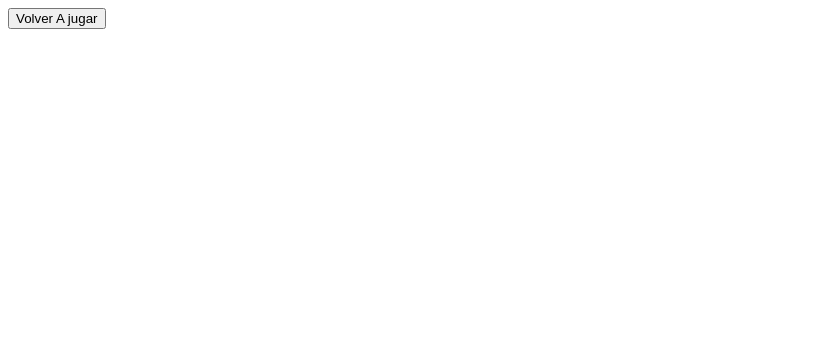
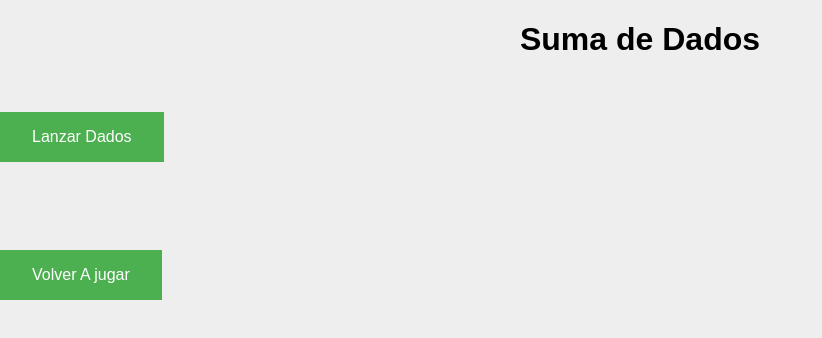
Before and after one commit to SandroMassi/JuegoNumerosPrimos, a plain HTML site: page index.html in a window 1280 px wide. Shown: the whole page, without its empty margins (0-822 px from the left). Drawn offline with nearby package versions, Linux system fonts and the light colour scheme.

Commit message:
Update index.html

```diff
--- a/index.html
+++ b/index.html
@@ -6,9 +6,15 @@
     <meta name="viewport" content="width=device-width, initial-scale=1.0">
     <title>Juego de los numeros primos</title>
     <script src="https://unpkg.com/sweetalert/dist/sweetalert.min.js"></script>
-
+    <link rel="stylesheet" href="estilos/estilo.css">
 </head>
 <body>
+
+    <h1>Suma de Dados</h1>
+    <button id="lanzar-dados">Lanzar Dados</button>
+    <p id="resultado"></p>
+
+
     <button onclick="mostrar()"> Volver A jugar</button>
     <script type="text/javascript">
         function mostrar(){
@@ -18,5 +24,6 @@
         });
         }
     </script>
+    <script src="js/funtion.js"></script>
 </body>
 </html>
```
